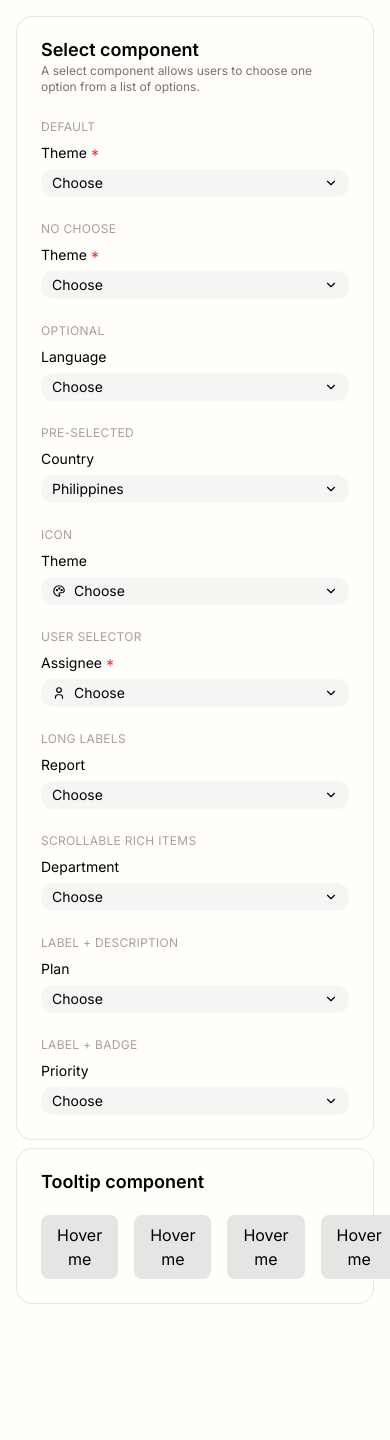
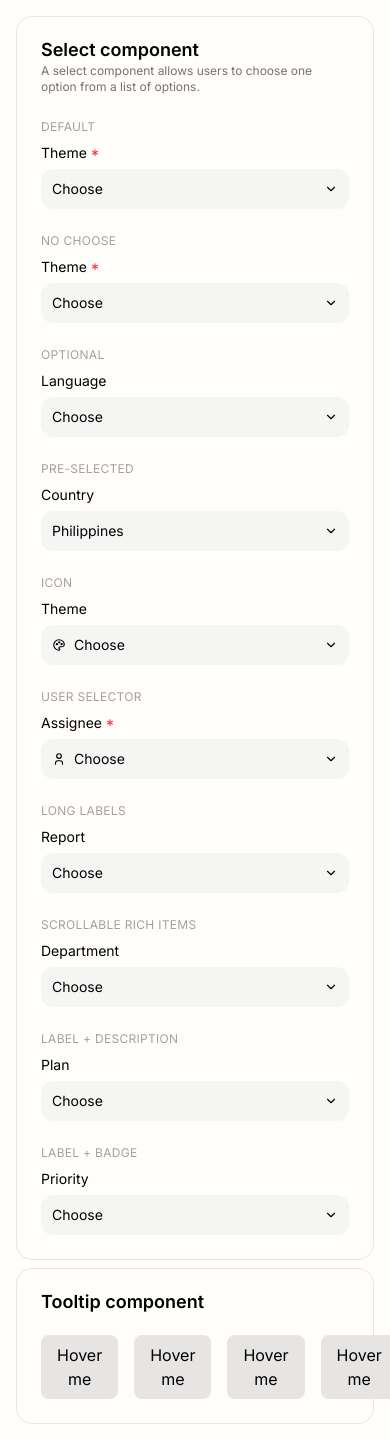
Before and after one commit to fwedwicc/fm-lab, a Next.js app: page / in a window 390 px wide. Shown: the top 1440 px of the page. Before the commit the page ends 1320 px from the top, so only its background shows below. Built offline with nearby package versions, Linux system fonts and the light colour scheme.

Commit message:
refactor: restructure TooltipShowcase component to use ShowcaseSection; add ShowcaseLayout component for better organization feat: enhance Tooltip component with improved positioning logic and styles fix: adjust SelectTrigger component styles for consistent height

```diff
--- a/app/components/showcase/SelectShowcase.tsx
+++ b/app/components/showcase/SelectShowcase.tsx
@@ -22,6 +22,11 @@ import {
   SelectLabel,
   SelectTrigger,
 } from "@/app/components/ui/select"
+import {
+  ShowcaseDemo,
+  ShowcaseGrid,
+  ShowcaseSection,
+} from "@/app/components/showcase/components/ShowcaseLayout"
 
 const themeOptions = [
   "Light",
@@ -53,124 +58,23 @@ const countryOptions = [
   "United Kingdom",
 ]
 
-const sortOptions = [
-  "Newest first",
-  "Oldest first",
-  "Name A-Z",
-  "Name Z-A",
-]
-
-const viewOptions = [
-  "Grid",
-  "List",
-  "Compact",
-]
-
-const statusOptions = [
-  "Active",
-  "Pending",
-  "Inactive",
-]
-
-const priorityOptions = [
-  "Low",
-  "Medium",
-  "High",
-  "Critical",
-]
-
-const manyOptions = [
-  "Option 01",
-  "Option 02",
-  "Option 03",
-  "Option 04",
-  "Option 05",
-  "Option 06",
-  "Option 07",
-  "Option 08",
-  "Option 09",
-  "Option 10",
-  "Option 11",
-  "Option 12",
-  "Option 13",
-  "Option 14",
-  "Option 15",
-]
-
-function Section({
-  title,
-  description,
-  children,
-}: {
-  title: string
-  description?: string
-  children: React.ReactNode
-}) {
-  return (
-    <section className="w-full rounded-2xl border border-stone-200 p-6">
-      <div className="mb-6">
-        <h2 className="text-lg font-semibold leading-none">{title}</h2>
-        {description && (
-          <p className="mt-1 text-xs text-stone-500">{description}</p>
-        )}
-      </div>
-      {children}
-    </section>
-  )
-}
-
-function DemoGrid({ children }: { children: React.ReactNode }) {
-  return (
-    <div className="grid w-full grid-cols-1 gap-6 md:grid-cols-2 xl:grid-cols-5">
-      {children}
-    </div>
-  )
-}
-
-function Demo({
-  title,
-  children,
-}: {
-  title: string
-  children: React.ReactNode
-}) {
-  return (
-    <div className="w-full">
-      <p className="mb-2 text-xs uppercase tracking-wide text-stone-400">
-        {title}
-      </p>
-      {children}
-    </div>
-  )
-}
-
 export function SelectShowcase() {
   const [theme, setTheme] = useState("")
   const [themeNoChoose, setThemeNoChoose] = useState("")
   const [language, setLanguage] = useState("")
   const [country, setCountry] = useState("")
-  const [sort, setSort] = useState("")
-  const [view, setView] = useState("")
-  const [status, setStatus] = useState("")
   const [priority, setPriority] = useState("")
   const [user, setUser] = useState("")
-  const [visibility, setVisibility] = useState("")
   const [many, setMany] = useState("")
   const [department, setDepartment] = useState("")
-  const [dateRange, setDateRange] = useState("")
 
   return (
-    <div className="flex w-full flex-col gap-8">
-      {/* ========================================================= */}
-      {/* BASIC */}
-      {/* ========================================================= */}
-
-      <Section
+    <ShowcaseSection
       title="Select component"
       description="A select component allows users to choose one option from a list of options."
     >
-        <DemoGrid>
-          <Demo title="Default">
+      <ShowcaseGrid>
+        <ShowcaseDemo title="Default">
           <Select
             id="theme-default"
             label="Theme"
@@ -187,9 +91,9 @@ export function SelectShowcase() {
               <SelectItems />
             </SelectContent>
           </Select>
-          </Demo>
+        </ShowcaseDemo>
 
-          <Demo title="No choose">
+        <ShowcaseDemo title="No choose">
           <Select
             id="theme-no-choose"
             label="Theme"
@@ -207,9 +111,9 @@ export function SelectShowcase() {
               <SelectItems />
             </SelectContent>
           </Select>
-          </Demo>
+        </ShowcaseDemo>
 
-          <Demo title="Optional">
+        <ShowcaseDemo title="Optional">
           <Select
             id="language-optional"
             label="Language"
@@ -225,9 +129,9 @@ export function SelectShowcase() {
               <SelectItems />
             </SelectContent>
           </Select>
-          </Demo>
+        </ShowcaseDemo>
 
-          <Demo title="Pre-selected">
+        <ShowcaseDemo title="Pre-selected">
           <Select
             id="country-selected"
             label="Country"
@@ -243,9 +147,9 @@ export function SelectShowcase() {
               <SelectItems />
             </SelectContent>
           </Select>
-          </Demo>
+        </ShowcaseDemo>
 
-          <Demo title="Icon">
+        <ShowcaseDemo title="Icon">
           <Select
             id="theme-icon-start"
             label="Theme"
@@ -290,9 +194,9 @@ export function SelectShowcase() {
               </SelectItem>
             </SelectContent>
           </Select>
-          </Demo>
+        </ShowcaseDemo>
 
-          <Demo title="User selector">
+        <ShowcaseDemo title="User selector">
           <Select
             id="user-selector"
             label="Assignee"
@@ -355,9 +259,9 @@ export function SelectShowcase() {
               </SelectItem>
             </SelectContent>
           </Select>
-          </Demo>
+        </ShowcaseDemo>
 
-          <Demo title="Long labels">
+        <ShowcaseDemo title="Long labels">
           <Select
             id="long-labels"
             label="Report"
@@ -388,9 +292,9 @@ export function SelectShowcase() {
               </SelectItem>
             </SelectContent>
           </Select>
-          </Demo>
+        </ShowcaseDemo>
 
-          <Demo title="Scrollable rich items">
+        <ShowcaseDemo title="Scrollable rich items">
           <Select
             id="rich-scrollable"
             label="Department"
@@ -460,9 +364,9 @@ export function SelectShowcase() {
               </SelectItem>
             </SelectContent>
           </Select>
-          </Demo>
+        </ShowcaseDemo>
 
-          <Demo title="Label + description">
+        <ShowcaseDemo title="Label + description">
           <Select
             id="description-options"
             label="Plan"
@@ -503,9 +407,9 @@ export function SelectShowcase() {
               </SelectItem>
             </SelectContent>
           </Select>
-          </Demo>
+        </ShowcaseDemo>
 
-          <Demo title="Label + badge">
+        <ShowcaseDemo title="Label + badge">
           <Select
             id="badge-options"
             label="Priority"
@@ -555,9 +459,8 @@ export function SelectShowcase() {
               </SelectItem>
             </SelectContent>
           </Select>
-          </Demo>
-        </DemoGrid>
-      </Section>
-    </div>
+        </ShowcaseDemo>
+      </ShowcaseGrid>
+    </ShowcaseSection>
   )
 }
--- a/app/components/showcase/TooltipShowcase.tsx
+++ b/app/components/showcase/TooltipShowcase.tsx
@@ -1,10 +1,10 @@
 import { TbInfoCircle } from "react-icons/tb"
 import { Tooltip, TooltipContent, TooltipTrigger } from "@/app/components/ui/tooltip"
+import { ShowcaseSection } from "@/app/components/showcase/components/ShowcaseLayout"
 
 export function TooltipShowcase() {
   return (
-  <section className="w-full rounded-2xl border border-stone-200 p-6">
-   <h1 className="mb-6 text-lg font-semibold leading-none">Tooltip component</h1>
+    <ShowcaseSection title="Tooltip component">
       <div className="flex items-start gap-4">
         <Tooltip position="right-center">
           <TooltipTrigger>
@@ -51,6 +51,6 @@ export function TooltipShowcase() {
           <TooltipContent>Add to library Add to library Add to library Add to library</TooltipContent>
         </Tooltip>
       </div>
-  </section>
+    </ShowcaseSection>
   )
 }
--- /dev/null
+++ b/app/components/showcase/components/ShowcaseLayout.tsx
@@ -0,0 +1,50 @@
+import type { ReactNode } from "react"
+
+type ShowcaseSectionProps = {
+  title: string
+  description?: string
+  children: ReactNode
+}
+
+export function ShowcaseSection({
+  title,
+  description,
+  children,
+}: ShowcaseSectionProps) {
+  return (
+    <section className="w-full rounded-2xl border border-stone-200 p-6">
+      <div className="mb-6">
+        <h2 className="text-lg font-semibold leading-none">{title}</h2>
+        {description && (
+          <p className="mt-1 text-xs text-stone-500">{description}</p>
+        )}
+      </div>
+      {children}
+    </section>
+  )
+}
+
+export function ShowcaseGrid({ children }: { children: ReactNode }) {
+  return (
+    <div className="grid w-full grid-cols-1 gap-6 md:grid-cols-2 xl:grid-cols-5">
+      {children}
+    </div>
+  )
+}
+
+export function ShowcaseDemo({
+  title,
+  children,
+}: {
+  title: string
+  children: ReactNode
+}) {
+  return (
+    <div className="w-full">
+      <p className="mb-2 text-xs uppercase tracking-wide text-stone-400">
+        {title}
+      </p>
+      {children}
+    </div>
+  )
+}
--- a/app/components/ui/select.tsx
+++ b/app/components/ui/select.tsx
@@ -133,7 +133,7 @@ export function SelectTrigger({ children }: { children?: React.ReactNode }) {
       onClick={() => setIsOpen(!isOpen)}
       whileTap={{ scale: 0.988 }}
       transition={{ duration: 0.12, ease: "easeOut" }}
-      className={`${inputStyles} w-full flex justify-between items-center md:gap-2 gap-1.5 md:px-3.5 px-2.5 md:h-10 py-1.5 text-sm rounded-xl bg-stone-100 hover:bg-stone-200/60 focus:outline-none focus:ring-[3px] border border-transparent focus:ring-amber-600/10 focus:border focus:border-amber-800/40 focus:bg-white placeholder:text-stone-400/70 transition duration-200 ease-in-out cursor-pointer`}
+      className={`${inputStyles} w-full flex justify-between items-center md:gap-2 gap-1.5 md:px-3.5 px-2.5 h-10 text-sm rounded-xl bg-stone-100 hover:bg-stone-200/60 focus:outline-none focus:ring-[3px] border border-transparent focus:ring-amber-600/10 focus:border focus:border-amber-800/40 focus:bg-white placeholder:text-stone-400/70 transition duration-200 ease-in-out cursor-pointer`}
     >
       <div className="flex items-center gap-2">
         {children}
```
Also changed, not shown: app/components/ui/tooltip.tsx (indentation only). Lines whose indentation alone changed are shown as unchanged.
